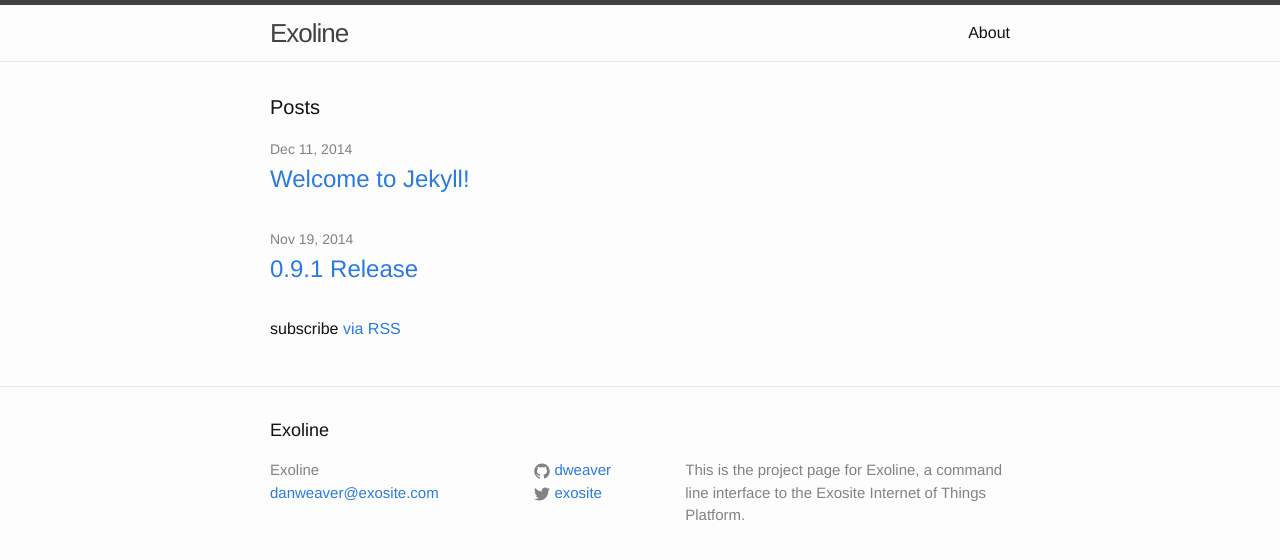
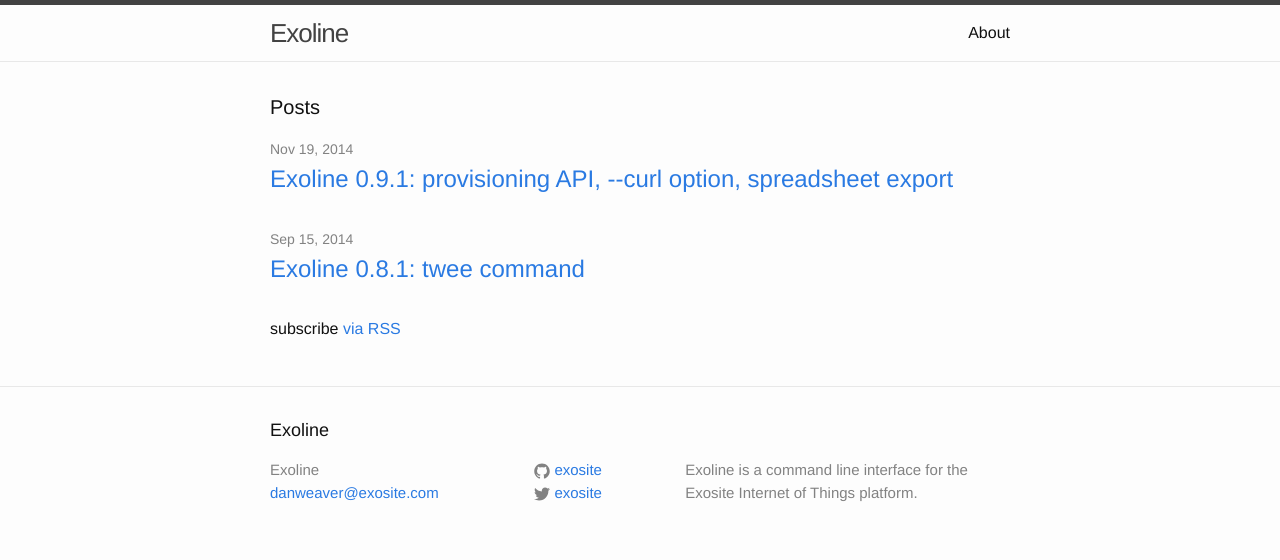
Before and after one commit to exosite-archive/exoline, a Jekyll site: the page built from index.html, in a window 1280 px wide. Shown: the top 560 px of the page. Built offline with Jekyll 4.4.1, drawn with Linux system fonts in a browser that asks for light colours.

Commit message:
add two Exoline release posts

```diff
--- a/_config.yml
+++ b/_config.yml
@@ -1,13 +1,13 @@
 # Site settings
 title: Exoline
 email: danweaver@exosite.com
-description: > # this means to ignore newlines until "baseurl:"
-  This is the project page for Exoline, a command line interface to
-  the Exosite Internet of Things Platform.
+description:
+  Exoline is a command line interface for
+  the Exosite Internet of Things platform.
 baseurl: "" # the subpath of your site, e.g. /blog/
 url: "http://exosite.github.io/exoline"
 twitter_username: exosite
-github_username:  dweaver
+github_username: exosite
 
 # Build settings
 markdown: kramdown
--- a/_posts/2014-11-19-0.9.1-release.markdown
+++ b/_posts/2014-11-19-0.9.1-release.markdown
@@ -1,8 +1,14 @@
+---
+layout: post
+title:  "Exoline 0.9.1: provisioning API, --curl option, spreadsheet export"
+date:   2014-11-19 14:10:02
+---
+
 Exoline 0.9.1 has a lot of updates: seventeen new commands, three new options for existing commands, and bug fixes and improvements galore. You should totally [install it](https://github.com/exosite/exoline#installation-). Here are the highlights:
 
 ## Provisioning
 
-For the first time ever Exoline supports provisioning, which means you can do things like device firmware updates and device lifecycle management from the command line. Kudos to Mike Tilstra for designing it to support the most commonly used Provisioning APIs while making it straightforward to figure out.
+For the first time ever Exoline supports provisioning, which means you can do things like device firmware updates and device lifecycle management from the command line. Kudos to [Mike Tilstra](https://github.com/tadpol) for designing it to support the most commonly used Provisioning APIs while making it straightforward to figure out.
 
 To get started you can [configure Exoline with your vendor id and token](https://github.com/exosite/exoline#provisioning), then try passing --help to one of the three new top level commands:
 
@@ -34,7 +40,6 @@
 
 A short tutorial about doing that is here: https://github.com/exosite/exoline#spreadsheet-import
 
-
 ## ...and more
 
 There are several other bug fixes, tweaks and improvements listed here. As always, upgrade with `pip install --upgrade exoline` , and issues should be logged here: https://github.com/exosite/exoline/issues
```
Also changed, not shown: _posts/2014-09-15-0.8.1-release.markdown (added, +34 -0 lines), _posts/2014-12-11-welcome-to-jekyll.markdown (deleted, +0 -25 lines), about.md (+3 -3 lines), images/exo-tree-breakdown.png (added), images/exo-tree.png (added), images/exo-twee-breakdown.png (added), images/exo-twee.png (added).
